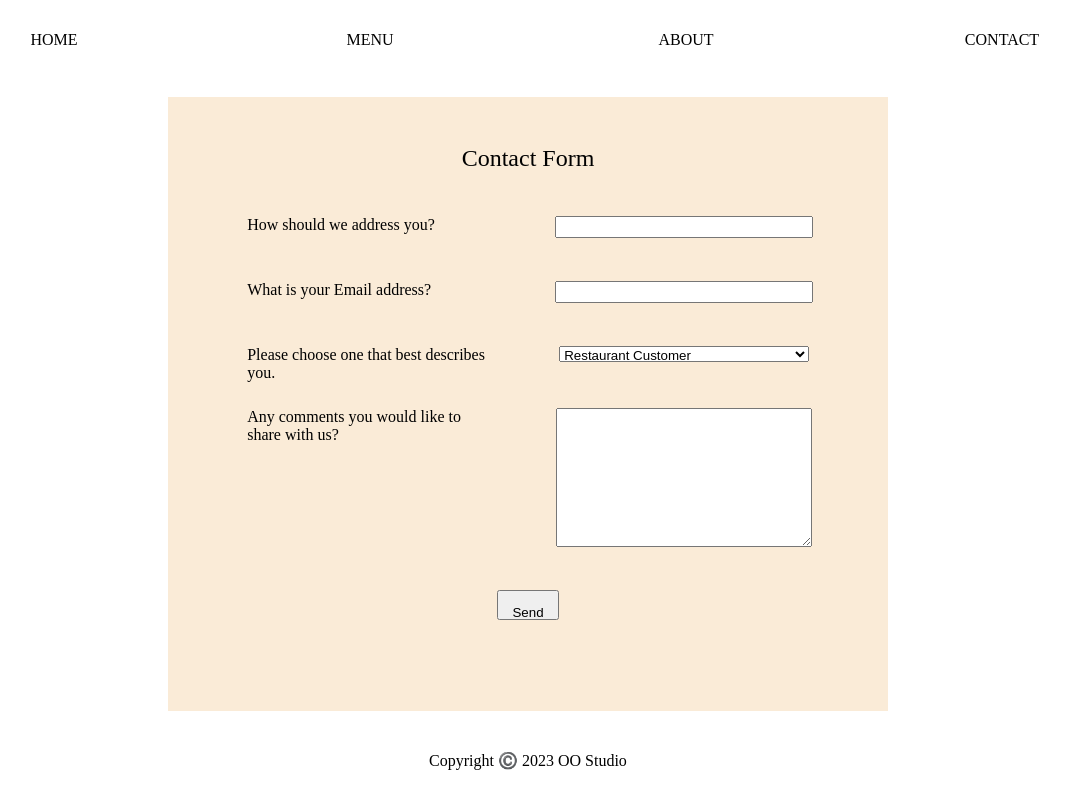
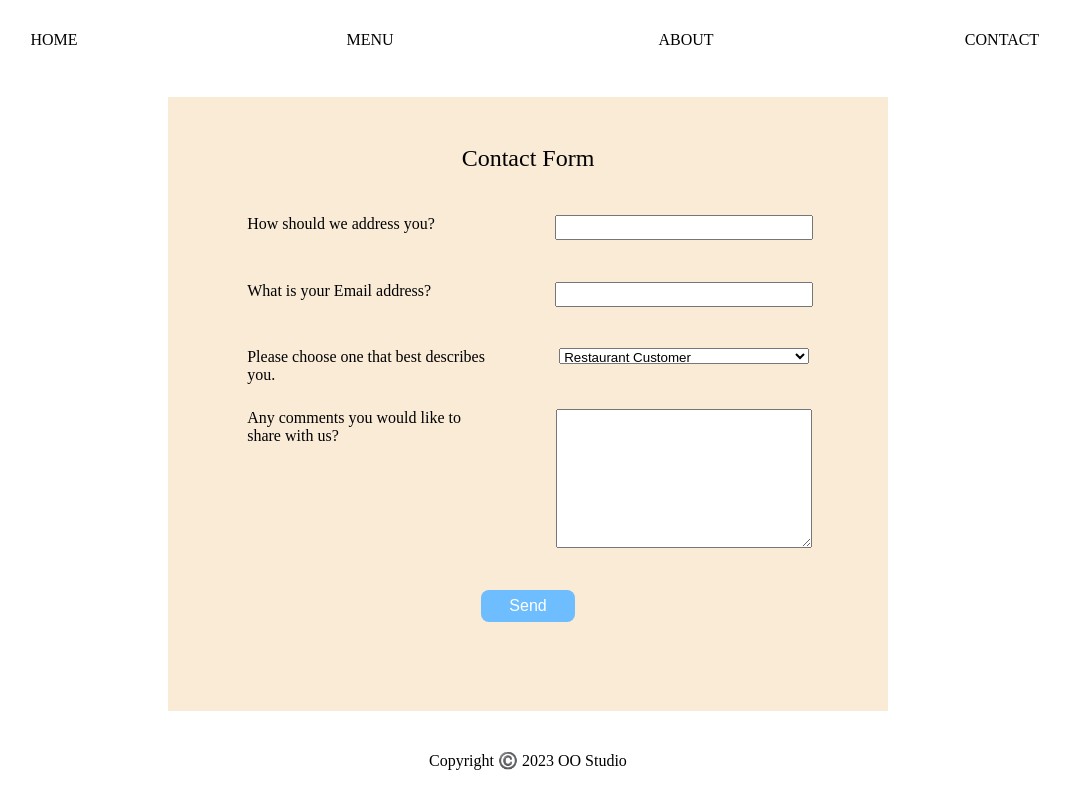
Before and after one commit to wszhan/restaurant-page, a website built with webpack: page dist/index.html in a window 1280 px wide. Shown: the whole page, without its empty margins (112-1182 px from the left). Built offline with nearby package versions, Linux system fonts and the light colour scheme.

Commit message:
add basic styles to form elements

```diff
--- a/src/style.css
+++ b/src/style.css
@@ -195,10 +195,20 @@ div#contact-tab:hover::before {
     height: 10em;
 }
 
+.form-label, .form-text-input {
+    font-size: 1em;
+}
+
 form > button#submit-button {
+    background-color: rgb(109, 189, 255);
+    border: none;
     grid-column: span 2;
-    width: fit-content;
-    padding: 1em;
+    width: 15%;
+    height: 2em;
+    font-size: 1em;
+    padding: 0;
+    border-radius: 0.5em;
+    color: rgb(255, 255, 255);
 }
 
 footer {
```
Also changed, not shown: dist/index.html.
